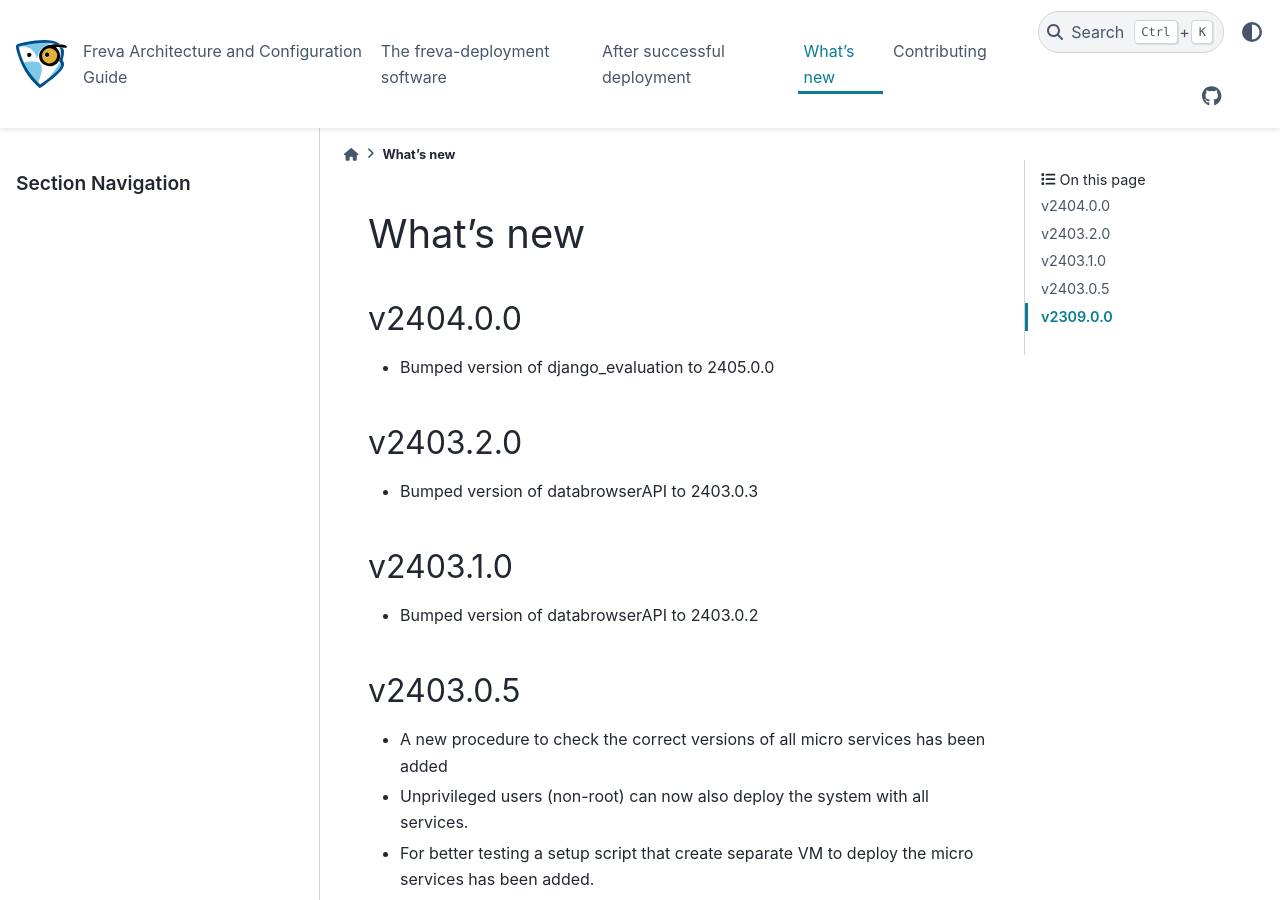
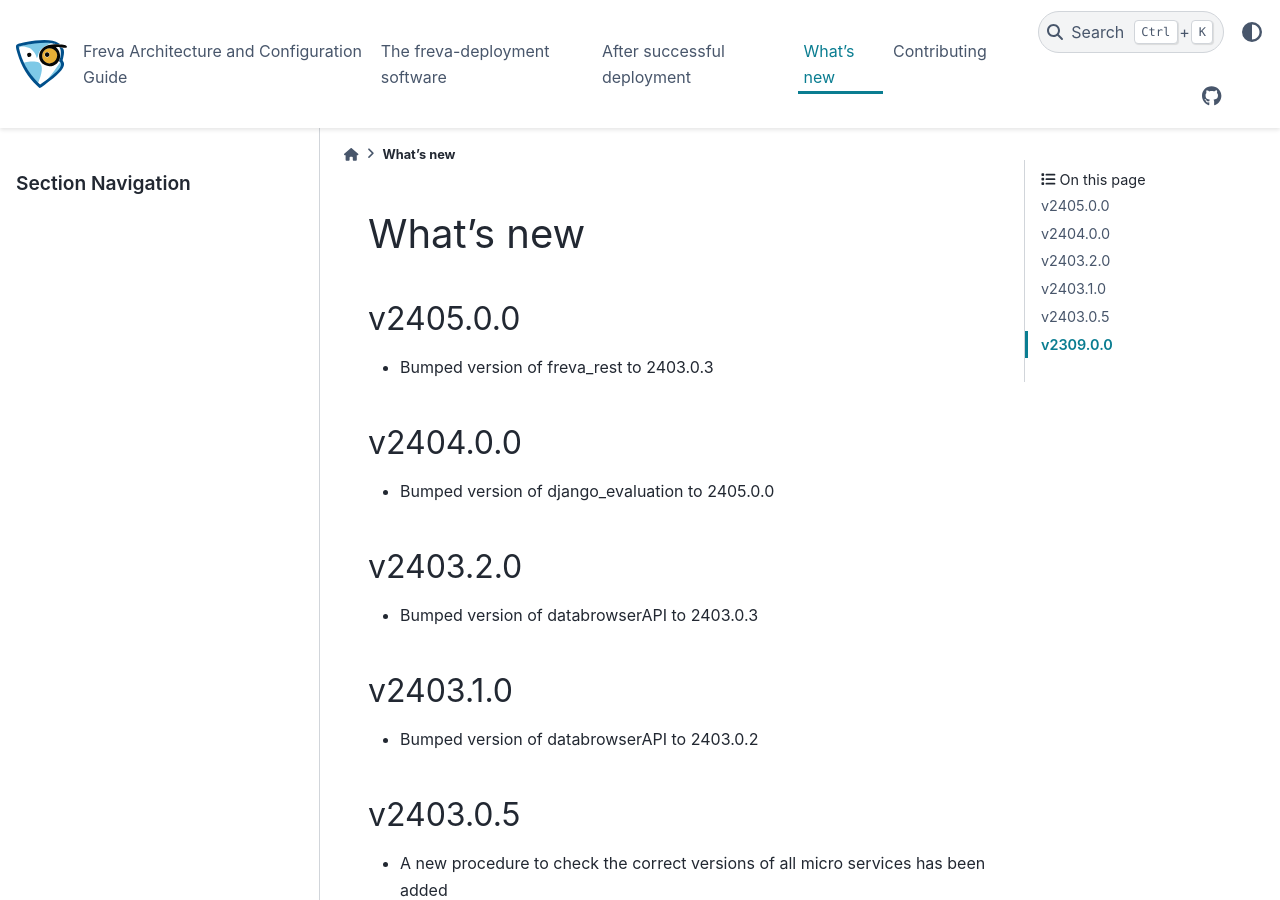
Before and after one commit to FREVA-CLINT/freva-deployment, a Sphinx documentation site: the page built from docs/whatsnew.rst, in a window 1280 px wide and 900 px high. Built offline with Sphinx 7.4.7 and the PyData theme 0.15.4, drawn with Linux system fonts in a browser that asks for light colours; pages that are not in the unit, such as notebooks, are missing from menus.

Commit message:
Bump freva_rest version to 2403.0.3

```diff
--- a/docs/whatsnew.rst
+++ b/docs/whatsnew.rst
@@ -6,6 +6,12 @@ What's new
 .. toctree::
    :maxdepth: 0
    :titlesonly:
+
+v2405.0.0
+~~~~~~~~
+* Bumped version of freva_rest to 2403.0.3
+
+
 
 v2404.0.0
 ~~~~~~~~
--- a/src/freva_deployment/__init__.py
+++ b/src/freva_deployment/__init__.py
@@ -1,6 +1,6 @@
 from urllib.request import urlretrieve
 
-__version__ = "2403.2.0"
+__version__ = "2405.0.0"
 FREVA_PYTHON_VERSION = "3.11"
 AVAILABLE_PYTHON_VERSIONS = ["3.8", "3.9", "3.10", "3.11", "3.12"]
 AVAILABLE_CONDA_ARCHS = [
```
Also changed, not shown: 1 other file.
